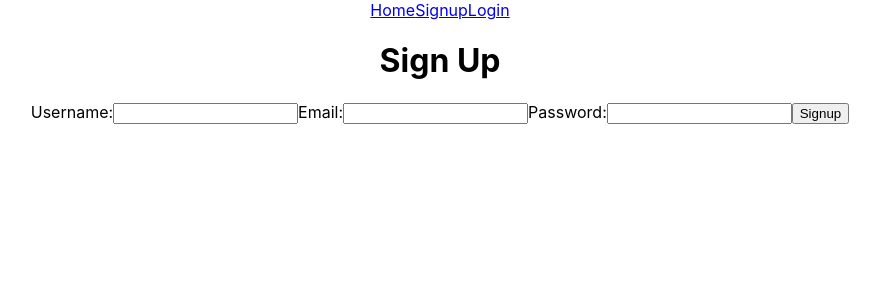
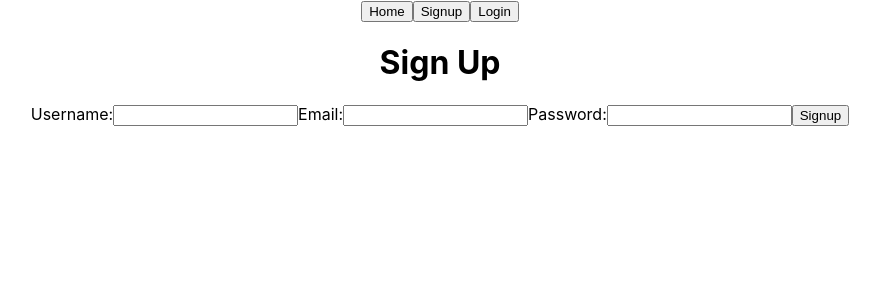
Before and after one commit to Raul1319/web-cpesca, a React (Create React App) app: page /signup in a window 1280 px wide. Shown: the top 300 px of the page, without its empty margins (200-1080 px from the left). Built offline with nearby package versions, Linux system fonts and the light colour scheme; no server answers.

Commit message:
Vistas privadas en curso

```diff
--- a/src/App.js
+++ b/src/App.js
@@ -7,6 +7,8 @@ import Login from './pages/Login';
 import Home from './pages/Home';
 import NotFound from './pages/NotFound';
 import Error from './pages/Error';
+import Profile from './pages/Profile';
+import Private from './components/Private';
 
 function App() {
   return (
@@ -19,6 +21,12 @@ function App() {
        <Route path='/' element={ <Home />}/>
        <Route path="/signup" element={<Singnup />}/>
        <Route path="/login" element={ <Login />}/>
+
+
+
+      {/*Rutas privadas */}
+
+       <Route path="/profile" element={ <Private><Profile /> </Private>}/>
 
 
        {/* Posibles errores*/}
--- a/src/components/Navbar.jsx
+++ b/src/components/Navbar.jsx
@@ -1,13 +1,57 @@
-import React from 'react'
-import { Link } from 'react-router-dom'
+import { useContext } from "react"
+import { NavLink } from 'react-router-dom'
+import { AuthContext } from "../context/auth.context"
 
 function Navbar() {
+
+  const { authenticateUser, isLoggedIn } = useContext(AuthContext)
+
+  const handleLogout = () => {
+
+
+    localStorage.removeItem("authToken")
+    //borramos el token
+    authenticateUser()
+
+  }
   return (
-    <div>
+    <div id="navbar">
 
-    <Link to="/">Home</Link>
-    <Link to="/signup">Signup</Link>
-    <Link to="/login">Login</Link>
+    {isLoggedIn === true ? (
+      <div>
+      <NavLink to="/">
+      <button>Home</button>
+      </NavLink>
+      <NavLink to="profile">
+      <button>Profile</button>
+      </NavLink>
+      <button onClick={handleLogout}>Cerrar Sesión</button>
+
+
+      </div>
+
+    ) : (
+      <div>
+        <NavLink to="/">
+        <button>Home</button>
+        </NavLink>
+        <NavLink to="/signup">
+        <button>Signup</button>
+        </NavLink>
+        <NavLink to="/login">
+        <button>Login</button>
+        </NavLink>
+
+
+      </div>
+
+    )
+  }
+
+
+
+
+
     </div>
   )
 }
--- /dev/null
+++ b/src/components/Private.jsx
@@ -0,0 +1,20 @@
+import { useContext } from "react"
+import { AuthContext } from "../context/auth.context"
+import { Navigate } from "react-router-dom"
+
+function Private(props) {
+
+    const { isLoggedIn } = useContext(AuthContext)
+
+ if(isLoggedIn === true) {
+    return props.children
+ }else{
+
+    return <Navigate to="/login"/>
+ }
+
+
+
+}
+
+export default Private
--- a/src/context/auth.context.js
+++ b/src/context/auth.context.js
@@ -1,4 +1,4 @@
-import { createContext, useState } from "react"
+import { createContext, useState, useEffect } from "react"
 import { verifyService } from "../services/auth.services";
 
 const AuthContext = createContext()
@@ -7,17 +7,35 @@ const AuthContext = createContext()
 function AuthWrapper (props) {
 
     // Estados y funciones globales~
-    const { isLoggedIn, setIsLoggedIn} = useState(false);
-    const { user, setUser } = useState(null)
+    const  [isLoggedIn, setIsLoggedIn] = useState(false);
+    const [ user, setUser ] = useState(null)
+    const [ isFeching, setIsFeching] = useState(true)
+
+    //Mantiene al cliente logado aunque haga refresh
+
+    useEffect(() =>{
+        authenticateUser()
+
+    }, [])
 
     const authenticateUser = async () =>{
         // Valida el token y actualiza los estados
+
+        setIsFeching(true) // Cambia true miestras se valida el token
 
         try {
 
           const response=  await verifyService()
 
+          //token validado
+          setIsLoggedIn(true)
+          setUser(response.data)
+          setIsFeching(false)
+
         } catch (error) {
+            setIsLoggedIn(false)
+            setUser(null)
+            setIsFeching(false)
 
         }
     }
@@ -26,7 +44,24 @@ function AuthWrapper (props) {
    const passedContext = {
     isLoggedIn,
     user,
-    authenticateUser
+    authenticateUser,
+    setIsLoggedIn,
+    setUser
+
+   }
+
+   if(isFeching === true){
+    return(
+        <div className="App">
+
+            <h2>...Buscando Usuario</h2>
+
+
+
+    </div>
+
+    )
+
 
    }
 
--- a/src/index.js
+++ b/src/index.js
@@ -11,7 +11,7 @@ root.render(
   <React.StrictMode>
     <BrowserRouter>
     <AuthWrapper>
-    <App />
+       <App />
     </AuthWrapper>
     </BrowserRouter>
   </React.StrictMode>
--- a/src/pages/Login.jsx
+++ b/src/pages/Login.jsx
@@ -39,11 +39,16 @@ function Login() {
        // Recibir el token
 
        // local storage para almacenar info.
-       localStorage.setItem("token", response.data.authToken)
+       localStorage.setItem("authToken", response.data.authToken)
 
 
        //Valida el token del user
        authenticateUser()
+
+        // Redirecciona al user a profile
+
+        navigate("/profile")
+
 
 
        //Guardar info del que el usuario esta logado
--- /dev/null
+++ b/src/pages/Profile.jsx
@@ -0,0 +1,16 @@
+import React from 'react'
+
+function Profile() {
+  return (
+    <div>
+
+
+        <h3>Bienvenido a tu Perfil</h3>
+
+
+
+    </div>
+  )
+}
+
+export default Profile
--- a/src/services/auth.services.js
+++ b/src/services/auth.services.js
@@ -4,8 +4,8 @@ const signupService = (newUser) =>{
     return service.post("/auth/signup", newUser)
 }
 
-const loginService = (userCredentials) =>{
-    return service.post("auth/login", userCredentials)
+const loginService = (credentialsUser) =>{
+    return service.post("auth/login", credentialsUser)
 }
 
 const verifyService = () =>{
--- a/src/services/config.services.js
+++ b/src/services/config.services.js
@@ -4,6 +4,23 @@ const service = axios.create({
     baseURL: process.env.REACT_APP_SERVER_URL
 })
 
+// Llamadas del backend vienen con el token.
+
+service.interceptors.request.use((config) =>{
+
+    //busca el token en localStorage
+    const authToken = localStorage.getItem("authToken")
+
+    const completeToken = `Bearer ${authToken}`
+
+    //Anexa el token a la solicitud
+    if (authToken) {
+        config.headers.authorization = completeToken
+    }
+
+    return config
+})
+
 
 
 export default service
```
